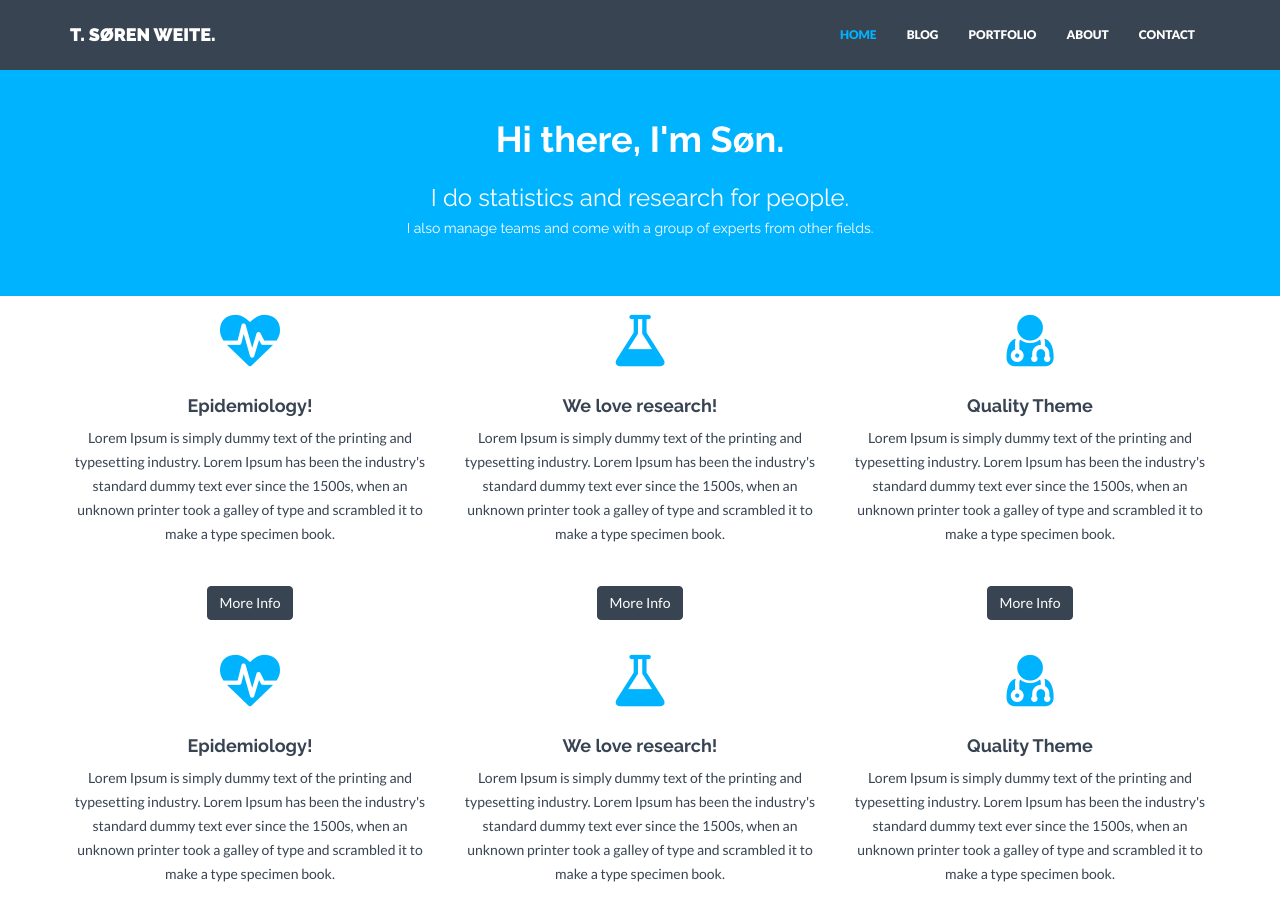
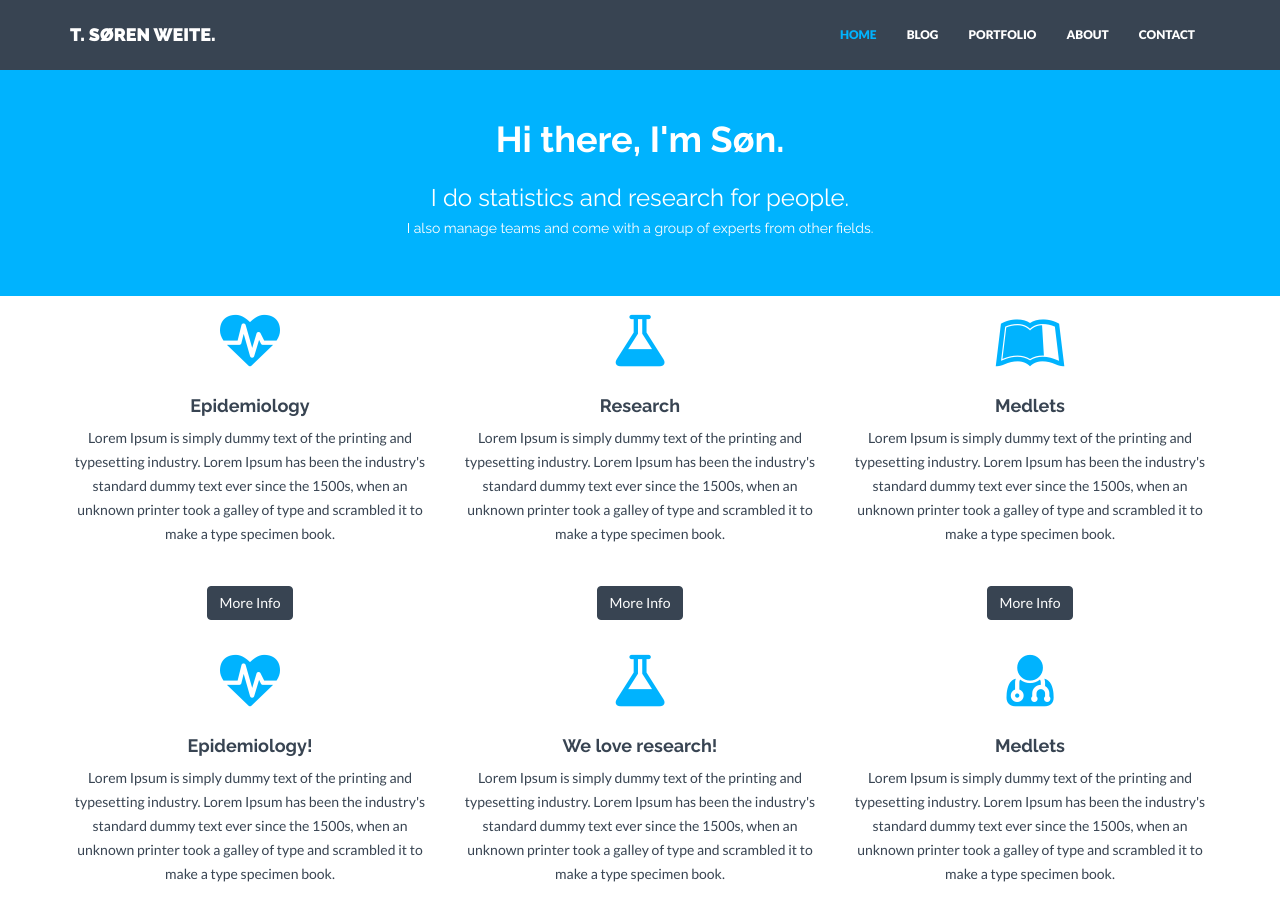
Before and after one commit to sorenweite/sorenweite.github.io, a Jekyll site: the page built from index.html, in a window 1280 px wide and 900 px high. Built offline with Jekyll 4.4.1, drawn with Linux system fonts in a browser that asks for light colours; nearby versions of some CDN libraries; library files that are not in the unit come from our copies.

```diff
--- a/index.html
+++ b/index.html
@@ -9,19 +9,19 @@
         <div class="row centered">
             <div class="col-md-4">
                 <i class="fa fa-heartbeat"></i>
-                <h4>Epidemiology!</h4>
+                <h4>Epidemiology</h4>
                 <p>Lorem Ipsum is simply dummy text of the printing and typesetting industry. Lorem Ipsum has been the industry's standard dummy text ever since the 1500s, when an unknown printer took a galley of type and scrambled it to make a type specimen book.</p>
                 <p><br/><a href="#" class="btn btn-theme">More Info</a></p>
             </div>
             <div class="col-md-4">
                 <i class="fa fa-flask"></i>
-                <h4>We love research!</h4>
+                <h4>Research</h4>
                 <p>Lorem Ipsum is simply dummy text of the printing and typesetting industry. Lorem Ipsum has been the industry's standard dummy text ever since the 1500s, when an unknown printer took a galley of type and scrambled it to make a type specimen book.</p>
                 <p><br/><a href="#" class="btn btn-theme">More Info</a></p>
             </div>
             <div class="col-md-4">
-                <i class="fa fa-user-md"></i>
-                <h4>Quality Theme</h4>
+                <i class="fa fa-leanpub"></i>
+                <h4>Medlets</h4>
                 <p>Lorem Ipsum is simply dummy text of the printing and typesetting industry. Lorem Ipsum has been the industry's standard dummy text ever since the 1500s, when an unknown printer took a galley of type and scrambled it to make a type specimen book.</p>
                 <p><br/><a href="#" class="btn btn-theme">More Info</a></p>
             </div>
@@ -44,7 +44,7 @@
             </div>
             <div class="col-md-4">
                 <i class="fa fa-user-md"></i>
-                <h4>Quality Theme</h4>
+                <h4>Medlets</h4>
                 <p>Lorem Ipsum is simply dummy text of the printing and typesetting industry. Lorem Ipsum has been the industry's standard dummy text ever since the 1500s, when an unknown printer took a galley of type and scrambled it to make a type specimen book.</p>
                 <p><br/><a href="#" class="btn btn-theme">More Info</a></p>
             </div>
```
